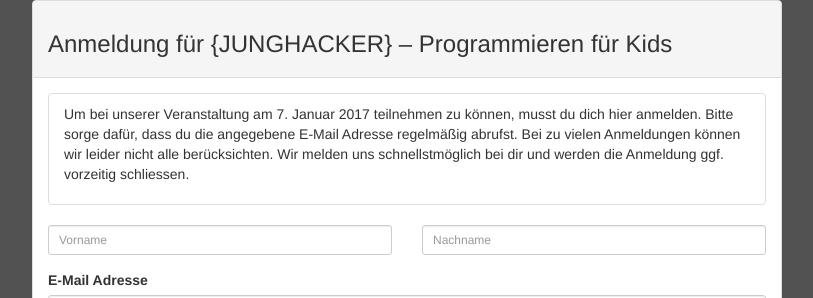
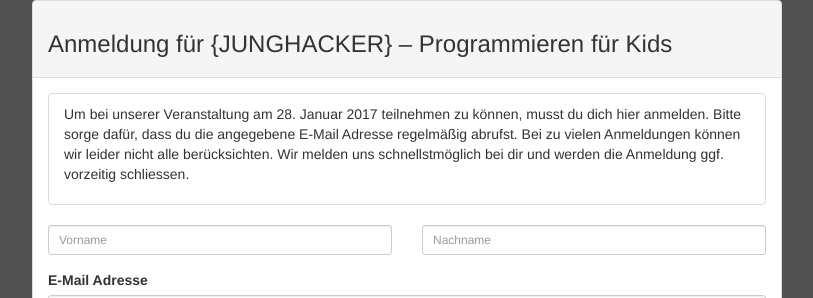
Before and after one commit to Eigenbaukombinat/regpage, a Django app: page /register/ in a window 1280 px wide. Shown: the top 298 px of the page, without its empty margins (233-1046 px from the left). Run offline with Django 3.2, Linux system fonts and the light colour scheme; some libraries are stand-ins or nearby versions.

Commit message:
new event date

```diff
--- a/register/templates/register_page.html
+++ b/register/templates/register_page.html
@@ -23,7 +23,7 @@
                        <ul class="list-group">
                         <li class="list-group-item">
 <p>
-Um bei unserer Veranstaltung am 7. Januar 2017 teilnehmen zu können, musst du dich hier anmelden. Bitte sorge dafür, dass du die angegebene E-Mail Adresse regelmäßig abrufst. Bei zu vielen Anmeldungen können wir leider nicht alle berücksichten. Wir melden uns schnellstmöglich bei dir und werden die Anmeldung ggf. vorzeitig schliessen.
+Um bei unserer Veranstaltung am 28. Januar 2017 teilnehmen zu können, musst du dich hier anmelden. Bitte sorge dafür, dass du die angegebene E-Mail Adresse regelmäßig abrufst. Bei zu vielen Anmeldungen können wir leider nicht alle berücksichten. Wir melden uns schnellstmöglich bei dir und werden die Anmeldung ggf. vorzeitig schliessen.
 
 
 </p>
--- a/register/views.py
+++ b/register/views.py
@@ -42,7 +42,7 @@ def register(request):
                 u'''Liebe(r) %s,
 
 Deine Registrierung für {JUNGHACKER} - Programmieren für Kids
-am 07. Januar 2017 war erfolgreich! Wir werden uns in den nächsten
+am 28. Januar 2017 war erfolgreich! Wir werden uns in den nächsten
 Wochen bei dir melden und dir deine Teilnahme bestätigen. Falls wir
 zu viele Anmeldungen bekommen, werden wir leider nicht alle
 berücksichtigen können.
```
